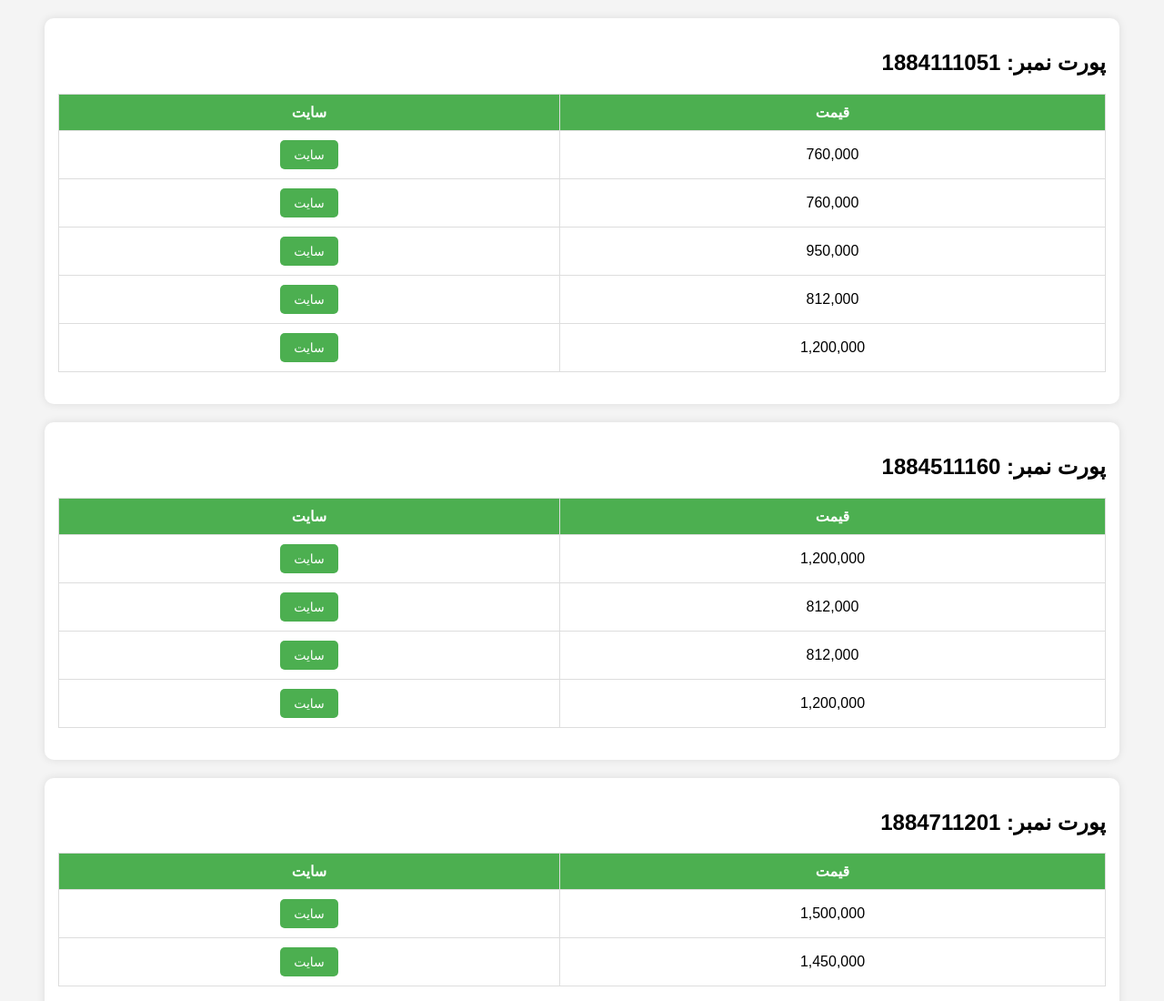
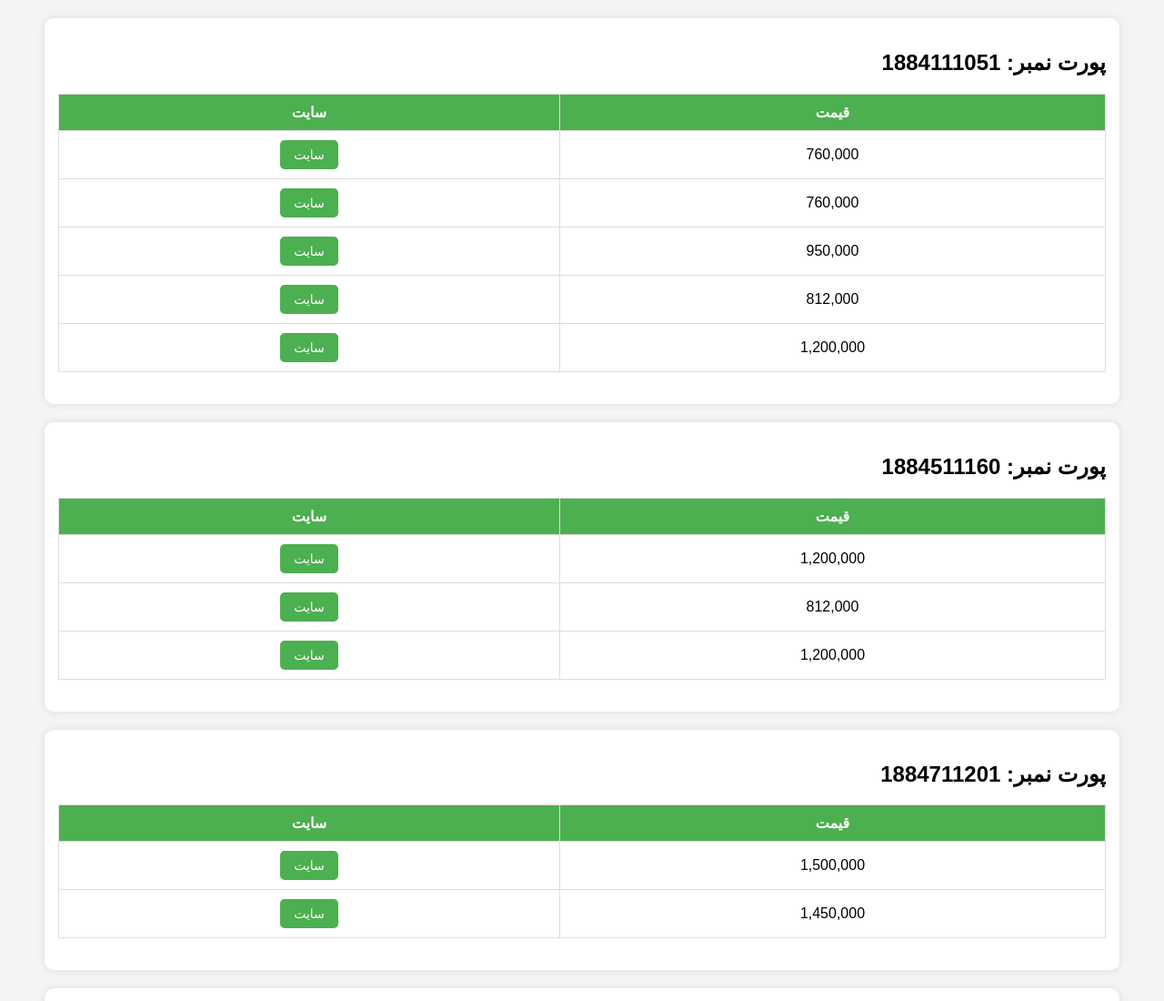
Before and after one commit to SaeedAmini50/car, a plain HTML site: page index.html in a window 1280 px wide. Shown: the top 1100 px of the page at 91% size. Drawn offline with Linux system fonts and the light colour scheme.

Commit message:
Update index.html

```diff
--- a/index.html
+++ b/index.html
@@ -112,11 +112,7 @@
             <td><a href="https://baliranparts.ir/product/1884511160/" target="_blank">
                 <button>سایت</button></a></td>
         </tr>
-		 <tr>
-        <td>812,000</td>
-        <td><a href="https://baliranparts.ir/product/1884511160/" target="_blank">
-            <button>سایت</button></a></td>
-    </tr>
+
 	<tr>
         <td>1,200,000</td>
         <td><a href="https://torob.com/p/969782ae-7115-4c48-b8ae-935788aab2a1/%D8%B4%D9%85%D8%B9-%D8%AE%D9%88%D8%AF%D8%B1%D9%88-%DA%A9%D8%AF-1884511160-%D9%87%DB%8C%D9%88%D9%86%D8%AF%D8%A7%DB%8C%DB%8C-%D9%85%D8%B9%D8%A7%D8%AF%D9%84-fk16hqr11/" target="_blank">
```
